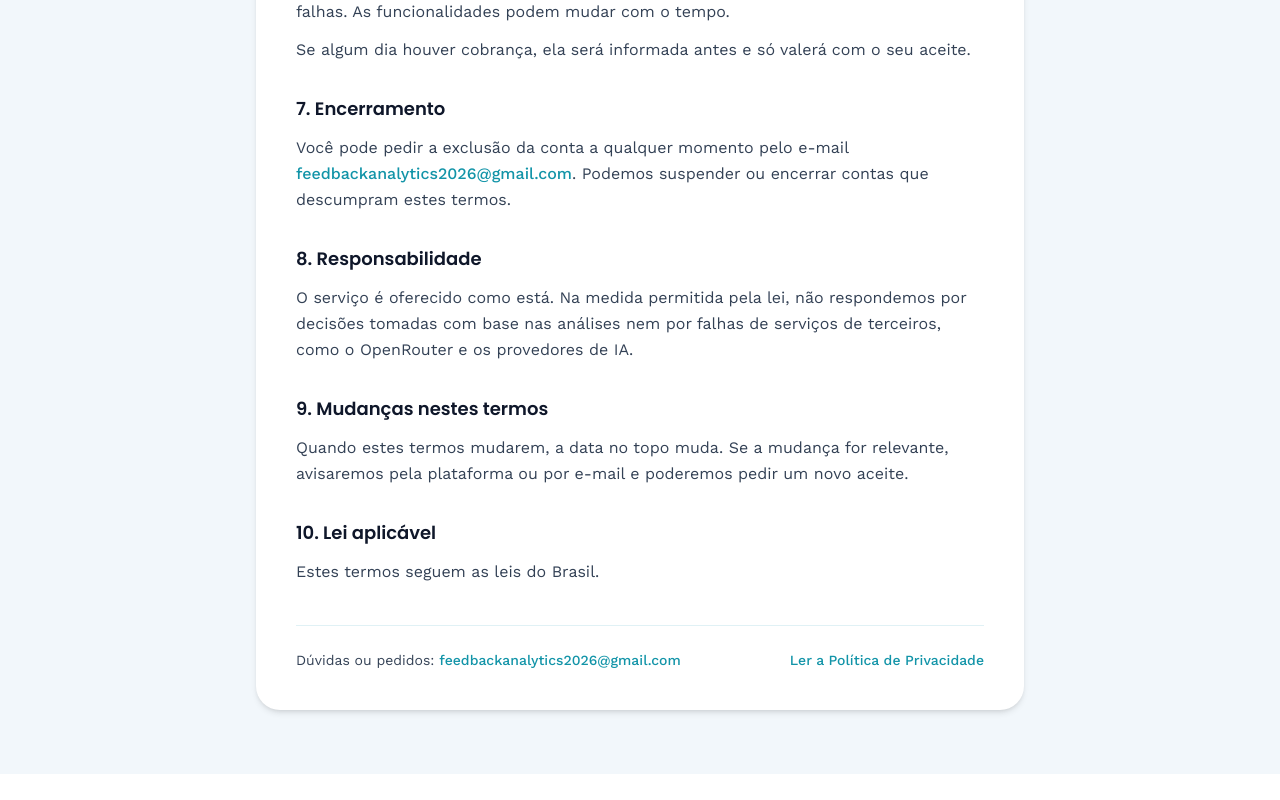
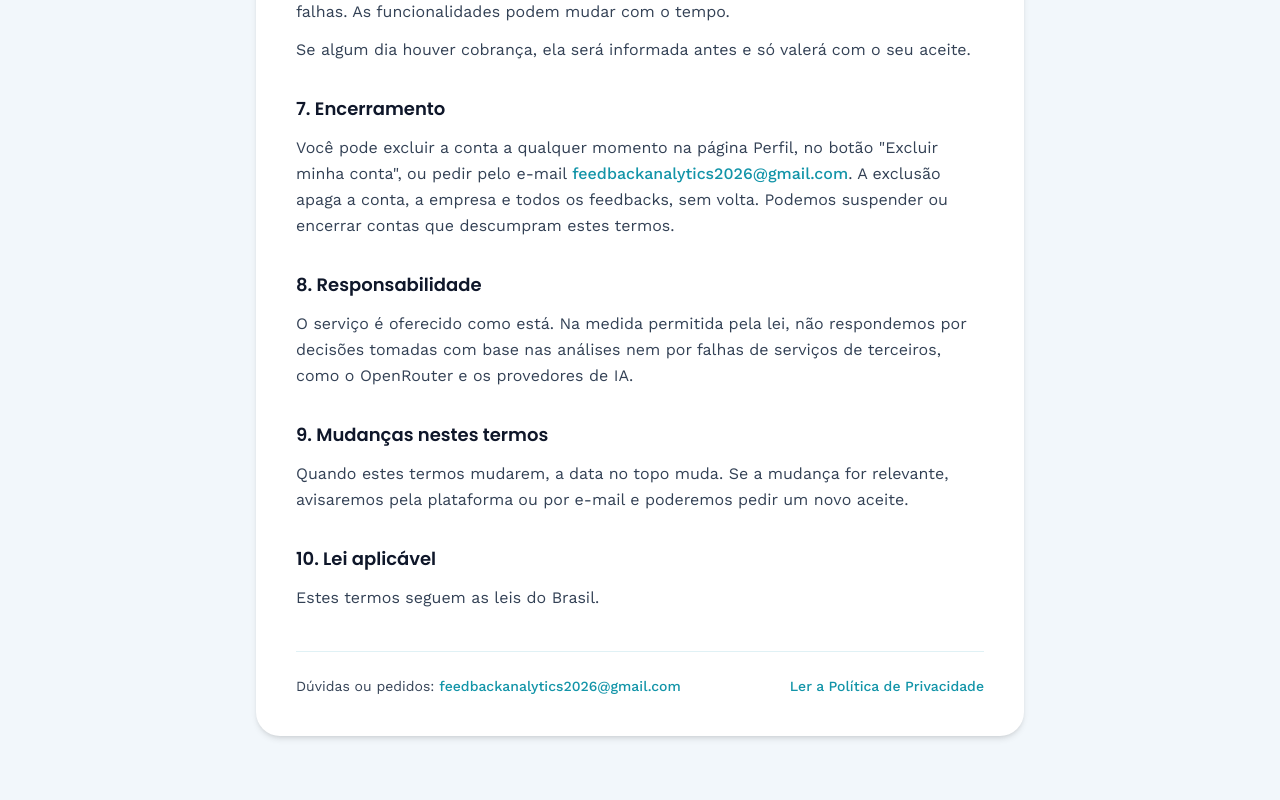
Before and after one commit to TCC-Feedback-Analytics/feedback-analytics-web, a React (Vite) app: page /termos in a window 1280 px wide. Shown: the part 1387-2187 px from the top of the page. Before the commit the page ends 2161 px from the top, so only its background shows below. Built offline with nearby package versions, Linux system fonts and the light colour scheme; no server answers.

Commit message:
docs(termos): a conta pode ser excluída pelo botão no Perfil

```diff
--- a/pages/public/terms.tsx
+++ b/pages/public/terms.tsx
@@ -69,9 +69,9 @@ export default function Terms() {
 
       <LegalSection title="7. Encerramento">
         <p>
-          Você pode pedir a exclusão da conta a qualquer momento pelo e-mail{' '}
-          <a href={`mailto:${LEGAL_CONTACT_EMAIL}`}>{LEGAL_CONTACT_EMAIL}</a>. Podemos suspender ou encerrar contas
-          que descumpram estes termos.
+          Você pode excluir a conta a qualquer momento na página Perfil, no botão "Excluir minha conta", ou
+          pedir pelo e-mail <a href={`mailto:${LEGAL_CONTACT_EMAIL}`}>{LEGAL_CONTACT_EMAIL}</a>. A exclusão apaga a conta, a
+          empresa e todos os feedbacks, sem volta. Podemos suspender ou encerrar contas que descumpram estes termos.
         </p>
       </LegalSection>
 
```
